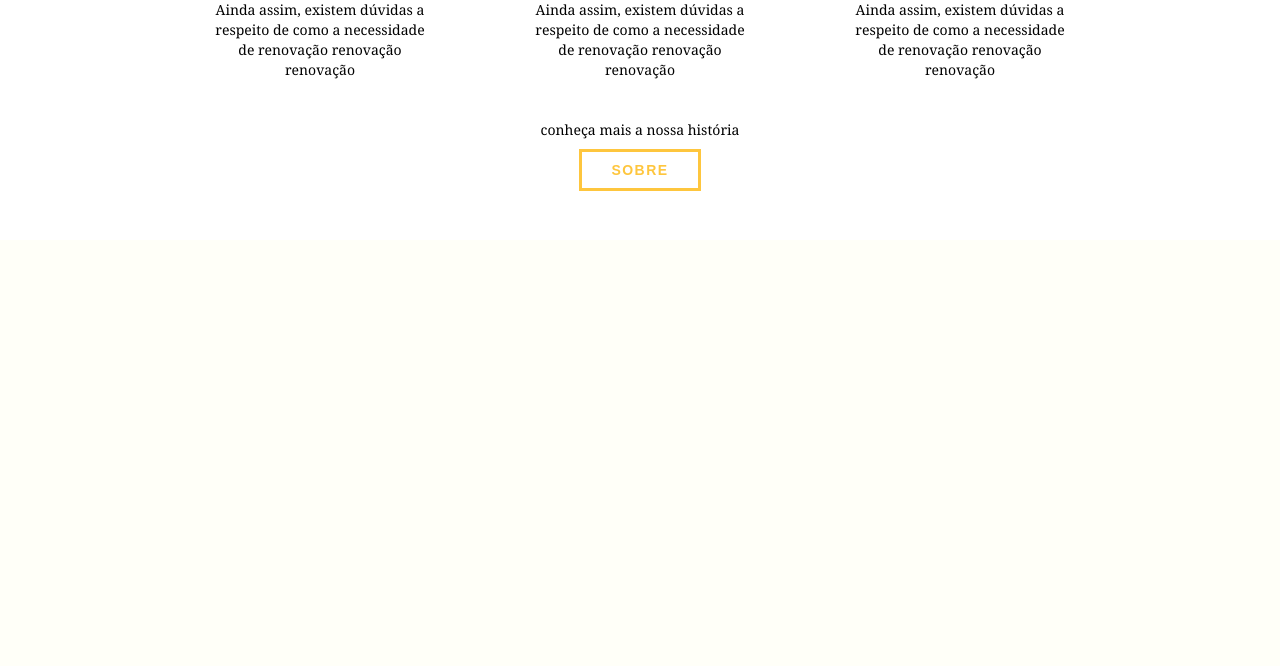
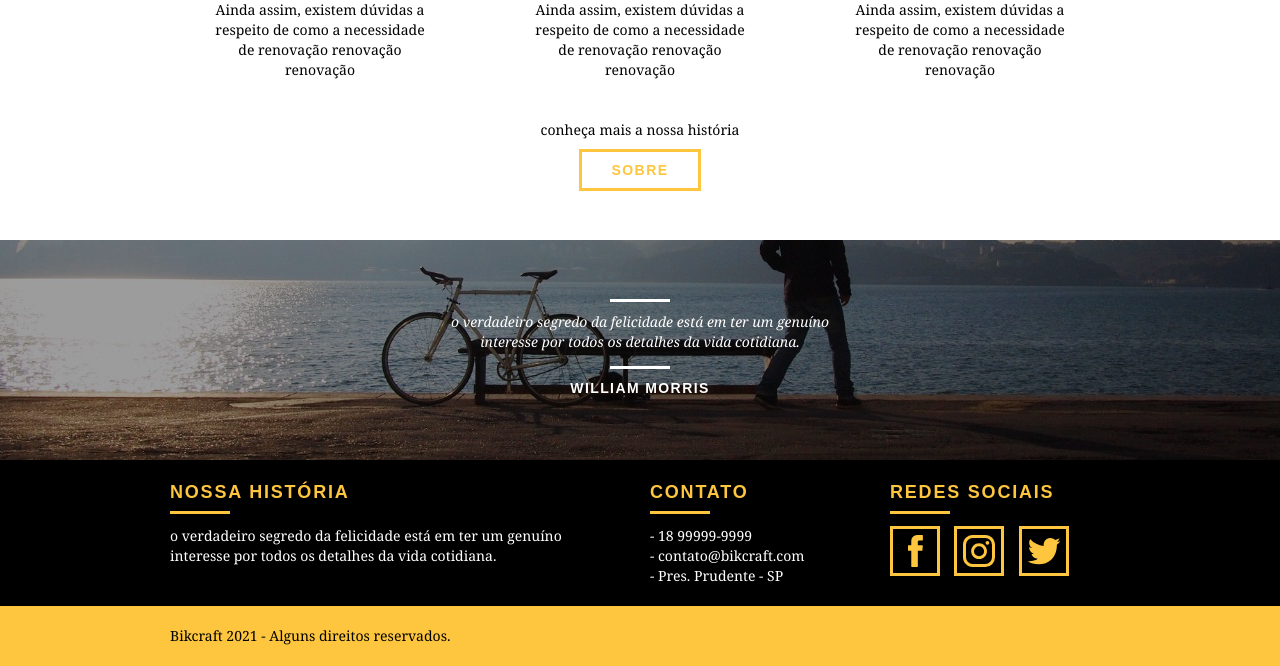
Before and after one commit to abnerjp/bikcraft, a PHP site: page / in a window 1280 px wide. Shown: the part 2280-2946 px from the top of the page. Before the commit the page ends 2471 px from the top, so only its background shows below. Run offline with PHP 8.4, Linux system fonts and the light colour scheme.

Commit message:
Footer da página inicial criado e estilizado

```diff
--- a/css/style.css
+++ b/css/style.css
@@ -252,3 +252,75 @@ img {
   background-color: #000;
   margin: 6px auto;
 }
+
+/* Quebra */
+.quebra {
+  width: 100%;
+  height: 220px;
+  background: url("../img/bg-footer.jpg") no-repeat center;
+  background-size: cover;
+  text-align: center;
+  padding-top: 45px;
+}
+
+.quebra .quote-externo {
+  max-width: 400px;
+}
+
+/* Footer */
+.footer {
+  width: 100%;
+  background: #000;
+  color: #fff;
+  padding: 20px 0;
+}
+
+.footer h3 {
+  font-size: 18px;
+  line-height: 25px;
+  color: #fec63e;
+  text-transform: uppercase;
+  letter-spacing: .1em;
+  font-weight: bold;
+}
+
+.footer h3::after {
+  content: "";
+  display: block;
+  width: 60px;
+  height: 3px;
+  background: #fec63e;
+  margin: 6px 0 12px 0;
+}
+
+.footer-history {
+  padding-right: 40px;
+}
+
+.footer-contact ul li{
+  font-size: 14px;
+  line-height: 20px;
+  font-family: Georgia, 'Times New Roman', Times, serif;
+}
+
+.footer-network ul li {
+  display: inline-block;
+  margin-right: 10px;
+}
+
+.footer-network ul li a {
+  border: 3px solid #fec63e;
+  display: block;
+  padding: 6px;
+  transition: 200ms;
+}
+
+.footer-network ul li a:hover {
+  border-color: #fff;
+}
+
+.copyrigth {
+  width: 100%;
+  background: #fec63e;
+  padding: 20px 0;
+}
--- a/index.html
+++ b/index.html
@@ -1,18 +1,18 @@
 <!DOCTYPE html>
 <html lang="pt-br">
   <head>
-  <meta charset="UTF-8">
+    <meta charset="UTF-8" />
     <title>Bikcraft</title>
-  <link rel="stylesheet" href="css/normalize.css">
-  <link rel="stylesheet" href="css/reset.css">
-  <link rel="stylesheet" href="css/grid.css">
-  <link rel="stylesheet" href="css/style.css">
+    <link rel="stylesheet" href="css/normalize.css" />
+    <link rel="stylesheet" href="css/reset.css" />
+    <link rel="stylesheet" href="css/grid.css" />
+    <link rel="stylesheet" href="css/style.css" />
   </head>
   <body>
     <header class="header">
       <div class="container">
         <a href="index.html" class="grid-4">
-        <img src="img/bikcraft.svg" alt="Logo Bikcraft">
+          <img src="img/bikcraft.svg" alt="Logo Bikcraft" />
         </a>
         <nav class="grid-12 header_menu">
           <ul>
@@ -29,7 +29,8 @@
         <h1>Bicicletas Feitas a Mão</h1>
         <blockquote class="quote-externo">
           <p>
-          não tenha nada em sua casa que você não considere útil ou acredita ser bonito
+            não tenha nada em sua casa que você não considere útil ou acredita
+            ser bonito
           </p>
           <cite>WILLIAM MORRIS</cite>
         </blockquote>
@@ -41,36 +42,37 @@
       <ul class="produtos-lista">
         <li class="grid-1-3">
           <div class="produtos-icone">
-          <img src="/img/produtos/passeio.svg" alt="Bikcraft Passeio">
+            <img src="/img/produtos/passeio.svg" alt="Bikcraft Passeio" />
           </div>
           <h3>Passeio</h3>
           <p>
-          Ainda assim, existem dúvidas a respeito de como a necessidade de renovação
+            Ainda assim, existem dúvidas a respeito de como a necessidade de
+            renovação
           </p>
         </li>
         <li class="grid-1-3">
           <div class="produtos-icone">
-          <img src="/img/produtos/esporte.svg" alt="Bikcraft Esporte">
+            <img src="/img/produtos/esporte.svg" alt="Bikcraft Esporte" />
           </div>
           <h3>Esporte</h3>
           <p>
-          Ainda assim, existem dúvidas a respeito de como a necessidade de renovação
+            Ainda assim, existem dúvidas a respeito de como a necessidade de
+            renovação
           </p>
         </li>
         <li class="grid-1-3">
           <div class="produtos-icone">
-          <img src="/img/produtos/retro.svg" alt="Bikcraft Retro">
+            <img src="/img/produtos/retro.svg" alt="Bikcraft Retro" />
           </div>
           <h3>Retrô</h3>
           <p>
-          Ainda assim, existem dúvidas a respeito de como a necessidade de renovação
+            Ainda assim, existem dúvidas a respeito de como a necessidade de
+            renovação
           </p>
         </li>
       </ul>
       <div class="call">
-      <p>
-        Clique aqui e veja os detalhes do produto
-      </p>
+        <p>Clique aqui e veja os detalhes do produto</p>
         <a href="produtos.html" class="btn btn-preto">Produtos</a>
       </div>
     </section>
@@ -78,9 +80,15 @@
       <div class="container">
         <h2 class="subtitulo">Portifólio</h2>
         <ul class="portifolio-lista">
-        <li class="grid-8"><img src="/img/portfolio/retro.jpg" alt="Bicicleta Retrô"></li>
-        <li class="grid-8"><img src="/img/portfolio/passeio.jpg" alt="Bicicleta Passeio"></li>
-        <li class="grid-16"><img src="/img/portfolio/esporte.jpg" alt="Bicicleta Esporte"></li>
+          <li class="grid-8">
+            <img src="/img/portfolio/retro.jpg" alt="Bicicleta Retrô" />
+          </li>
+          <li class="grid-8">
+            <img src="/img/portfolio/passeio.jpg" alt="Bicicleta Passeio" />
+          </li>
+          <li class="grid-16">
+            <img src="/img/portfolio/esporte.jpg" alt="Bicicleta Esporte" />
+          </li>
         </ul>
         <div class="call">
           <p>conheça mais o nosso portifólio</p>
@@ -90,19 +98,28 @@
     </section>
     <section class="qualidade container">
       <h2 class="subtitulo">Qualidade</h2>
-    <img src="/img/bikcraft-qualidade.svg" alt="Bikcraft">
+      <img src="/img/bikcraft-qualidade.svg" alt="Bikcraft" />
       <ul class="qualidade-lista">
         <li class="grid-1-3">
           <h3>Durabilidade</h3>
-        <p>Ainda assim, existem dúvidas a respeito de como a necessidade de renovação renovação renovação</p>
+          <p>
+            Ainda assim, existem dúvidas a respeito de como a necessidade de
+            renovação renovação renovação
+          </p>
         </li>
         <li class="grid-1-3">
           <h3>Design</h3>
-        <p>Ainda assim, existem dúvidas a respeito de como a necessidade de renovação renovação renovação</p>
+          <p>
+            Ainda assim, existem dúvidas a respeito de como a necessidade de
+            renovação renovação renovação
+          </p>
         </li>
         <li class="grid-1-3">
           <h3>Sustentabilidade</h3>
-        <p>Ainda assim, existem dúvidas a respeito de como a necessidade de renovação renovação renovação</p>
+          <p>
+            Ainda assim, existem dúvidas a respeito de como a necessidade de
+            renovação renovação renovação
+          </p>
         </li>
       </ul>
       <div class="call">
@@ -110,5 +127,49 @@
         <a href="sobre.html" class="btn btn-preto">Sobre</a>
       </div>
     </section>
+    <section class="quebra">
+      <blockquote class="quote-externo container">
+        <p>
+          o verdadeiro segredo da felicidade está em ter um genuíno interesse
+          por todos os detalhes da vida cotidiana.
+        </p>
+        <cite>WILLIAM MORRIS</cite>
+      </blockquote>
+    </section>
+
+    <footer>
+      <div class="footer">
+        <div class="container">
+          <div class="grid-8 footer-history">
+            <h3>Nossa História</h3>
+            <p>
+              o verdadeiro segredo da felicidade está em ter um genuíno
+              interesse por todos os detalhes da vida cotidiana.
+            </p>
+          </div>
+          <div class="grid-4 footer-contact">
+            <h3>Contato</h3>
+            <ul>
+              <li>- 18 99999-9999</li>
+              <li>- contato@bikcraft.com</li>
+              <li>- Pres. Prudente - SP</li>
+            </ul>
+          </div>
+          <div class="grid-4 footer-network">
+            <h3>Redes sociais</h3>
+            <ul>
+              <li><a href="http://facebook.com" target="_blank"><img src="img/redes-sociais/facebook.svg" alt="Facebook"></a></li>
+              <li><a href="http://instagram.com" target="_blank"><img src="img/redes-sociais/instagram.svg" alt="Instagram"></a></li>
+              <li><a href="http://twitter.com" target="_blank"><img src="img/redes-sociais/twitter.svg" alt="Twitter"></a></li>
+            </ul>
+          </div>
+        </div>
+      </div>
+      <div class="copyrigth">
+        <div class="container">
+          <p class="grid-16">Bikcraft 2021 - Alguns direitos reservados.</p>
+        </div>
+      </div>
+    </footer>
   </body>
 </html>
```
Lines whose indentation alone changed are shown as unchanged.
